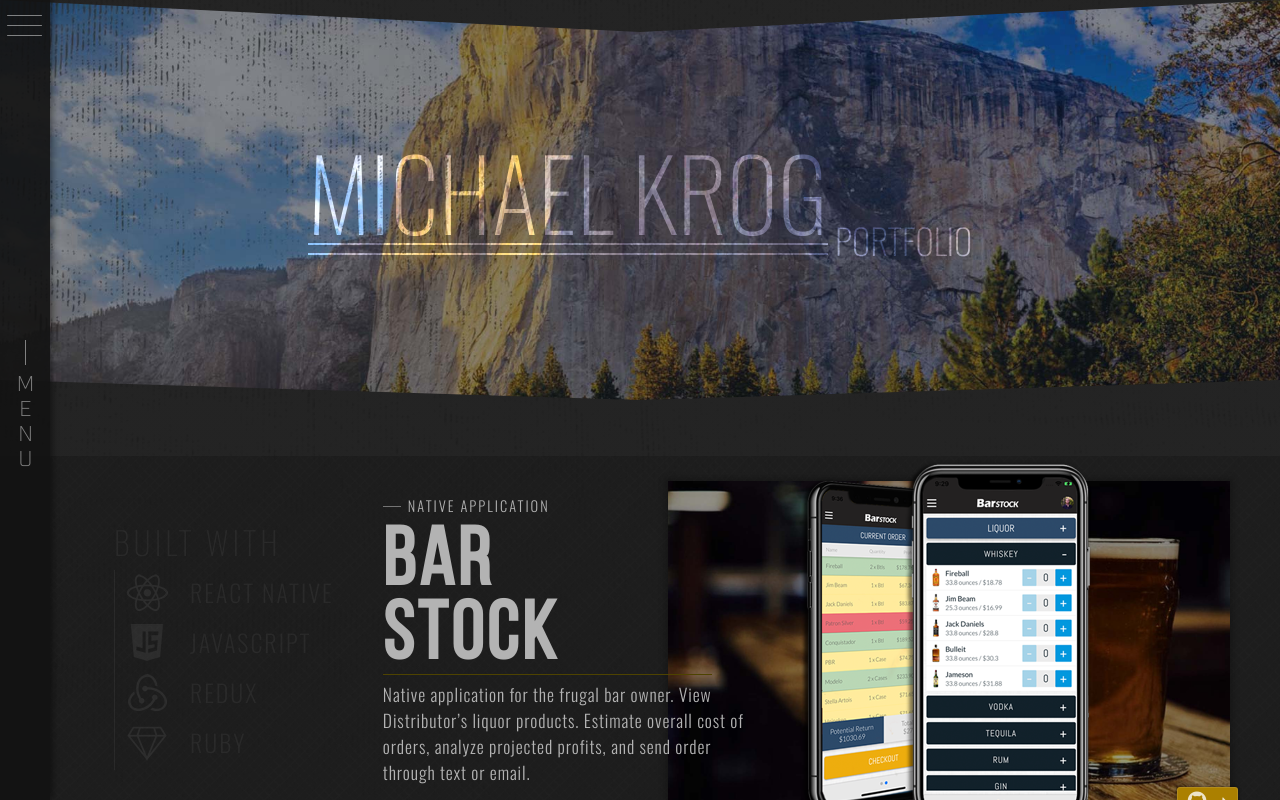
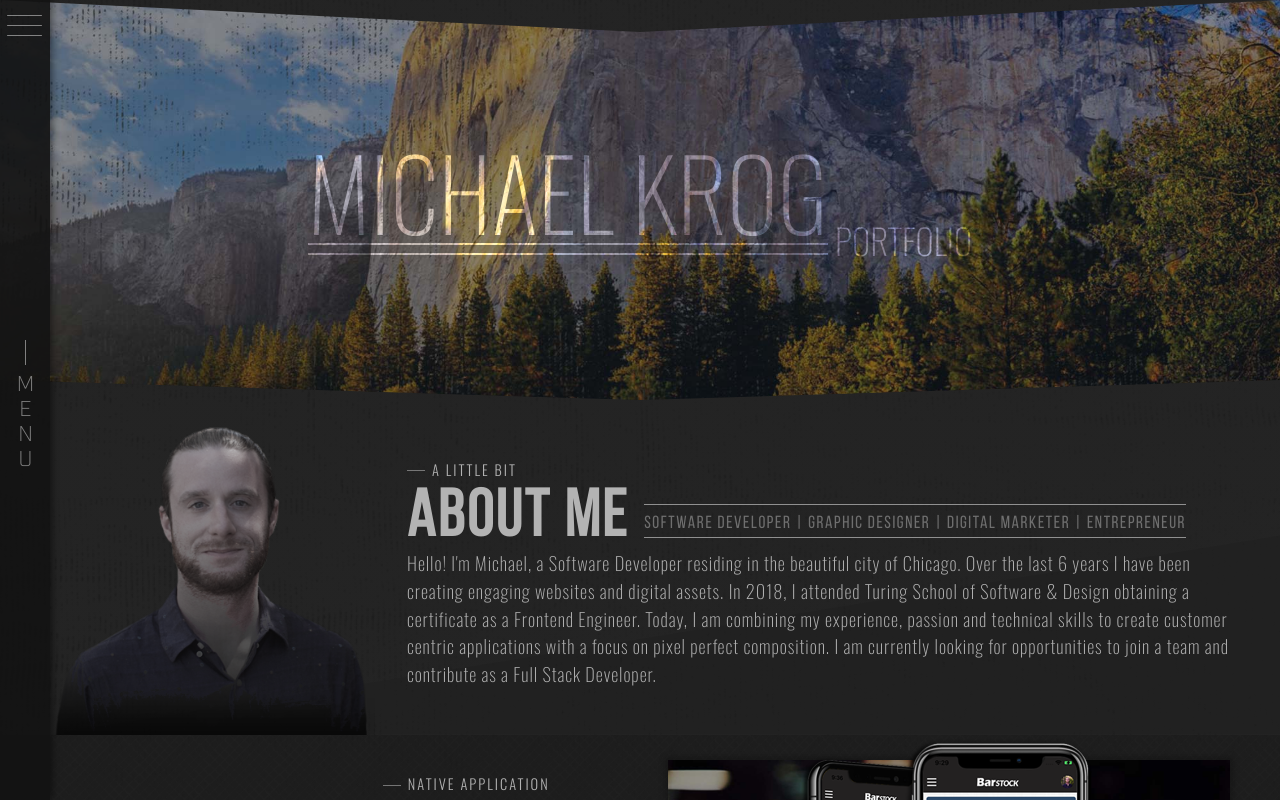
Before and after one commit to MRKrog/Portfolio, a React (Create React App) app: page / in a window 1280 px wide. Shown: the top 800 px of the page. Built offline with nearby package versions, Linux system fonts and the light colour scheme.

Commit message:
updates to portfolio

```diff
--- a/src/containers/About/About.js
+++ b/src/containers/About/About.js
@@ -1,6 +1,5 @@
 import React, { Component } from 'react';
 import PropTypes from 'prop-types';
-import Fade from 'react-reveal/Fade';
 
 class About extends Component {
   constructor(){
@@ -10,29 +9,33 @@
     }
   }
 
-
   render(){
-
 
     return (
       <div className="About">
-        <Fade left={true} fraction={0.2}>
         <section className="About-Image">
           <img src={require('../../assets/images/AboutMe2.png')} alt="Michael Krog" />
         </section>
-        </ Fade>
         <section className="About-Copy">
-          <h4>A Little Bit</h4>
-          <h2>About Me</h2>
-          <h5>Developer | Designer</h5>
+          <div className="About-Pre">
+            <div>
+              <h4>A Little Bit</h4>
+              <h2>About Me</h2>
+            </div>
+            <h5>Software Developer | Graphic Designer | Digital Marketer | Entrepreneur</h5>
+          </div>
           <p>
-            Hello! I'm Michael, a designer chap residing in the beautiful city of Bristol.
-            I've been creating meaningful experiences designing for about 10 years.
-            working on all sorts of projects; from interactice websites through to
-            branding and packaging design. I'm always keen to hear about new collaborations and
-            interesting projects so feel free to shoot me a message.
+            Hello! I'm Michael, a Software Developer residing in the beautiful city of Chicago.
+            Over the last 6 years I have been creating engaging
+            websites and digital assets. In 2018, I attended Turing
+            School of Software & Design obtaining a certificate as
+            a Frontend Engineer. Today, I am combining my
+            experience, passion and technical skills to create
+            customer centric applications with a focus on pixel
+            perfect composition. I am currently looking for
+            opportunities to join a team and contribute as a
+            Full Stack Developer.
           </p>
-          <h3>Contact</h3>
         </section>
       </div>
     )
--- a/src/containers/About/About.scss
+++ b/src/containers/About/About.scss
@@ -1,27 +1,47 @@
 .About {
   display: flex;
+  margin: auto;
+  width: 100%;
   flex-direction: row;
   padding: 1em 50px 0 50px;
+  position: relative;
 
+  @media (max-width: $break-1010px) {
+    align-items: flex-end;
+  }
+
+  @media (max-width: $break-825px) {
+    padding: 1em 50px 1em 50px;
+  }
 
   &::before {
     content: "";
-    background: #191919;
-    -webkit-clip-path: polygon(100% 0%, 100% 0, 100% 100%, 20% 100%, 0 100%, 100% 0);
-    clip-path: polygon(100% 0%, 100% 0, 100% 100%, 20% 100%, 0 100%, 100% 0);
+    background: #1919193d;
+    -webkit-clip-path: polygon(100% 0%, 100% 0, 100% 100%, 20% 100%, 0% 100%, 129% 4%);
+    // -webkit-clip-path: polygon(100% 0%, 100% 0, 100% 100%, 20% 100%, 0 100%, 100% 0);
+    clip-path: polygon(100% 0%, 100% 0, 100% 100%, 20% 100%, 0% 100%, 129% 4%);
+    // clip-path: polygon(100% 0%, 100% 0, 100% 100%, 20% 100%, 0 100%, 100% 0);
     width: 100%;
     position: absolute;
-    height: 294px;
-    // z-index: 8;
+    height: 278px;
+    bottom: 0px;
   }
 
   .About-Image {
     img {
       display: block;
       filter: grayscale(0.6);
-      opacity: .8;
+      opacity: .75;
       z-index: 1;
-      max-width: 300px;
+      max-width: 325px;
+
+      @media (max-width: $break-1010px) {
+        max-width: 300px;
+      }
+
+      @media (max-width: $break-825px) {
+        display: none;
+      }
     }
   }
 
@@ -33,6 +53,27 @@
     flex-direction: column;
     align-items: baseline;
     z-index: 9;
+
+    .About-Pre {
+      display: flex;
+      align-items: flex-end;
+
+      div {
+        display: flex;
+        flex-direction: column;
+      }
+
+      @media (max-width: $break-1250px) {
+        flex-direction: column;
+        align-items: flex-start;
+        padding-bottom: 5px;
+
+        div {
+          display: flex;
+          flex-direction: column;
+        }
+      }
+    }
 
     h4 {
       font-family: $fontOswald;
@@ -56,17 +97,26 @@
         left: 0px;
         background: #b3b3b394;
       }
+
+      @media (max-width: $break-900px) {
+        font-size: .8em;
+      }
     }
 
     h2 {
       font-family: $fontBebasRegular;
       letter-spacing: .05em;
       color: #b3b3b3;
-      font-size: 5.1em;
+      font-size: 4.1em;
       margin: 0;
       line-height: .9;
       padding-bottom: 0px;
       padding-top: 13px;
+
+      @media (max-width: $break-900px) {
+        font-size: 3em;
+      }
+
     }
 
     h5 {
@@ -74,25 +124,53 @@
       color: #6f6f6f;
       margin: 0;
       font-weight: 100;
-      font-size: 1em;
+      font-size: 1.1em;
       letter-spacing: .09em;
       display: inline-block;
       padding-top: 13px;
-      padding-bottom: 10px;
+      margin-left: 15px;
+      padding-bottom: 7px;
       border-top: #a9a9a9d1 solid .02em;
       border-bottom: #a9a9a9d1 solid .02em;
+      position: relative;
+      top: -11px;
       line-height: .7;
 
+      @media (max-width: $break-1250px) {
+        margin-left: 0;
+        top: 0px;
+      }
+
+      @media (max-width: $break-1010px) {
+        font-size: .9em;
+        padding-top: 10px;
+      }
+
+      @media (max-width: $break-900px) {
+        font-size: .75em;
+      }
+
+      @media (max-width: $break-550px) {
+        display: none;
+      }
     }
+
     p {
       margin: 0;
       font-family: $fontOswald;
-      font-weight: 300;
-      font-size: 1.1em;
-      padding: 6px 0 3px 0;
+      font-weight: 100;
+      font-size: 1.15em;
+      line-height: 1.5;
+      padding: 0px 0 0px 0;
       letter-spacing: .05em;
       color: #b3b3b3;
+
+      @media (max-width: $break-1010px) {
+        padding: 0px 0 10px 0;
+      }
+
     }
+
     h3 {
       margin: 0;
       color:#5a5a5a;
@@ -105,7 +183,15 @@
         font-size: 1em;
       }
     }
+
+    @media (max-width: $break-900px) {
+
+    }
   }
+}
+
+@media (max-width: $break-1250px) {
+
 }
 
 @media (max-width: $break-825px) {
--- a/src/containers/App/App.js
+++ b/src/containers/App/App.js
@@ -5,7 +5,6 @@
 import * as actions from '../../actions';
 
 import SideBar from '../SideBar/SideBar';
-import About from '../About/About';
 import FeaturedContainer from '../FeaturedContainer/FeaturedContainer';
 import ProjectContainer from '../ProjectContainer/ProjectContainer';
 
@@ -51,7 +50,6 @@
             }} />
           }
         </Switch>
-        <About />
         <section className={backDropStyle} onClick={() => sideBarDisplay(false)}></section>
       </div>
     )
--- a/src/containers/FeaturedContainer/FeaturedContainer.js
+++ b/src/containers/FeaturedContainer/FeaturedContainer.js
@@ -4,6 +4,8 @@
 import PropTypes from "prop-types";
 import FeaturedProject from "../FeaturedProject/FeaturedProject";
 import Hero from "../Hero/Hero";
+import About from '../About/About';
+import Footer from "../../components/Footer/Footer";
 
 import { ParallaxProvider } from 'react-scroll-parallax';
 
@@ -29,9 +31,11 @@
         <ParallaxProvider>
         <Hero {...this.state} />
         </ParallaxProvider>
+        <About />
         <div className="FeaturedContainer">
           { allFeaturedProjects }
         </div>
+        <Footer />
       </div>
     )
   }
--- a/src/containers/FeaturedContainer/FeaturedContainer.scss
+++ b/src/containers/FeaturedContainer/FeaturedContainer.scss
@@ -6,4 +6,9 @@
 .FeaturedContainer {
   width: 100%;
   z-index: 9;
+
+  .FeaturedProject:first-child {
+    margin-top: 0;
+  }
+
 }
--- a/src/containers/Hero/Hero.js
+++ b/src/containers/Hero/Hero.js
@@ -17,7 +17,7 @@
     }
 
     return (
-<Parallax className="custom-class" y={[-10, 10]} tagOuter="div">
+    <Parallax className="custom-class" y={[-5, 10]} tagOuter="div">
       <div className='Hero' style={{backgroundImage: `url(${require(`../../assets/images/${mainImage}.jpg`)})`}}>
 
         <div className={heroStyle}>
@@ -30,7 +30,7 @@
         </div>
 
       </div>
-</Parallax>
+    </Parallax>
     )
   }
 }
--- a/src/containers/Hero/Hero.scss
+++ b/src/containers/Hero/Hero.scss
@@ -1,6 +1,6 @@
 .Hero {
   background-size: cover;
-  background-position: center;
+  background-position: bottom;
   height: 400px;
   width: 100%;
   -webkit-clip-path: polygon(50% 8%, 100% 0, 100% 95%, 50% 100%, 0 95%, 0 0);
--- a/src/index.scss
+++ b/src/index.scss
@@ -51,8 +51,12 @@
 $fontIndustryDemi: 'Industry-Demi', sans-serif;
 $fontIndustryBook: 'Industry-Book', sans-serif;
 
+
+$break-1250px: 1250px;
 $break-1200px: 1200px;
+$break-1010px: 1010px;
 $break-960px: 960px;
+$break-900px: 900px;
 $break-825px: 825px;
 $break-700px: 700px;
 $break-550px: 550px;
```
